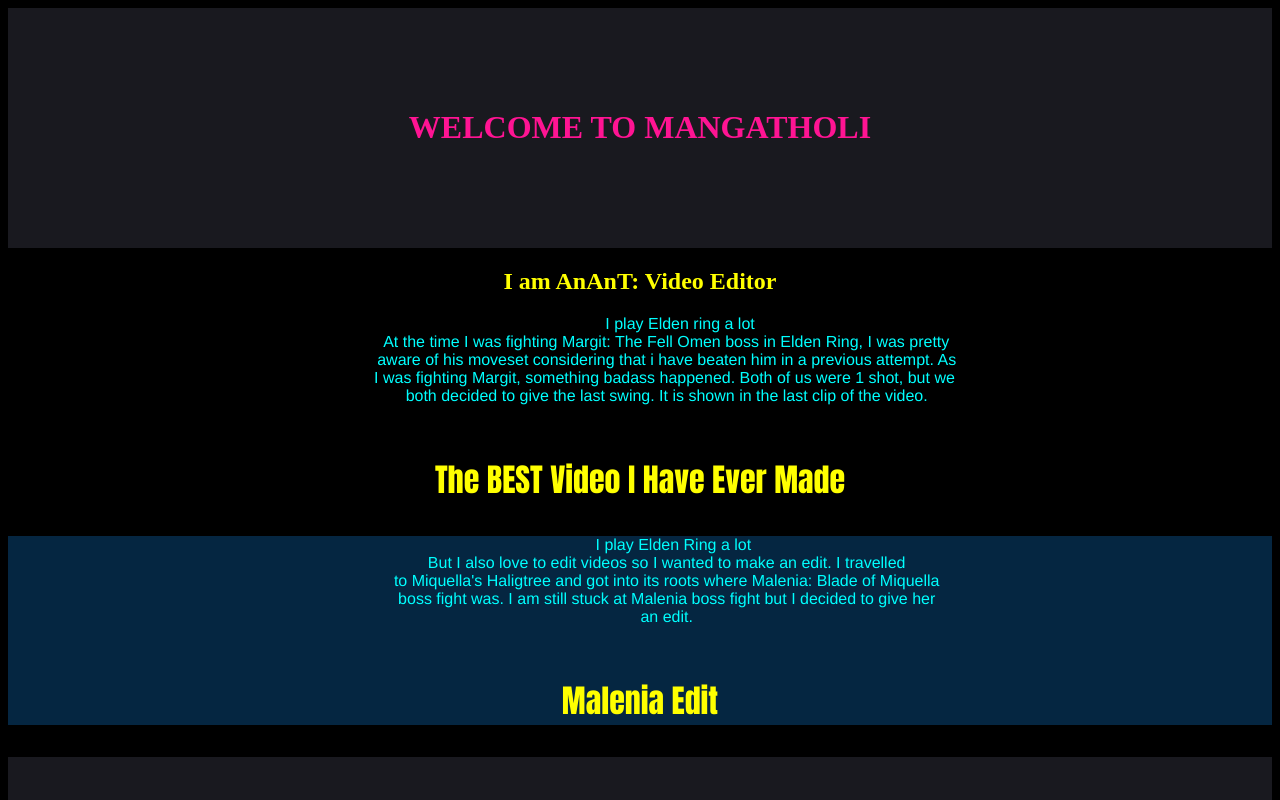
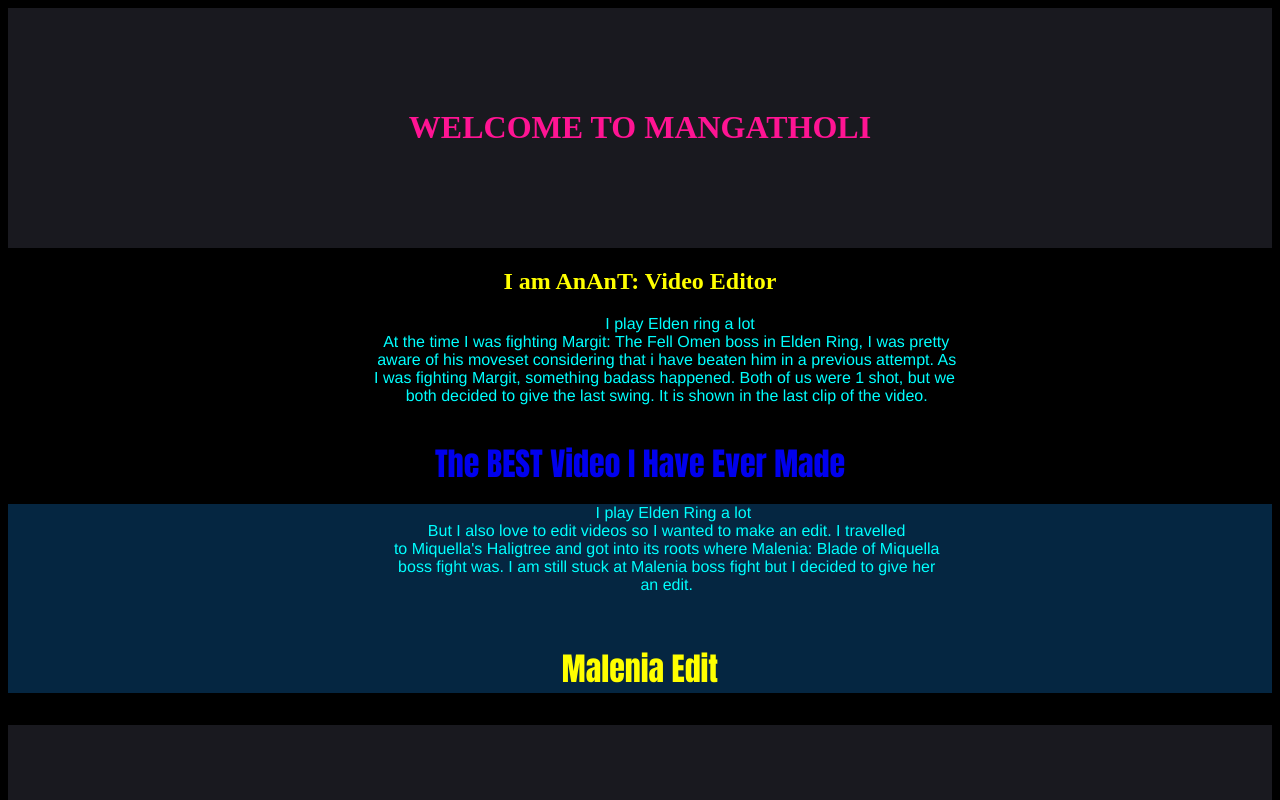
Before and after one commit to GamerCet01/mangatholi, a plain HTML site: page index.html in a window 1280 px wide. Shown: the top 800 px of the page. Drawn offline with Linux system fonts and the light colour scheme.

Commit message:
Update index.html

```diff
--- a/index.html
+++ b/index.html
@@ -18,8 +18,7 @@
             I was fighting Margit, something badass happened. Both of us were 1 shot, but we
             both decided to give the last swing. It is shown in the last clip of the video.
         </pre>
-        <a href="https://youtu.be/Cr73MNjJG7s?si=LiZOXTMgQtPmPn-q" id="para"></a>
-        <p id="best">The BEST Video I Have Ever Made</p>
+        <a href="https://youtu.be/Cr73MNjJG7s?si=LiZOXTMgQtPmPn-q" id="best">The BEST Video I Have Ever Made</a>
     </section>
     <section id="malenia">
         <pre id="para">               I play Elden Ring a lot
```
